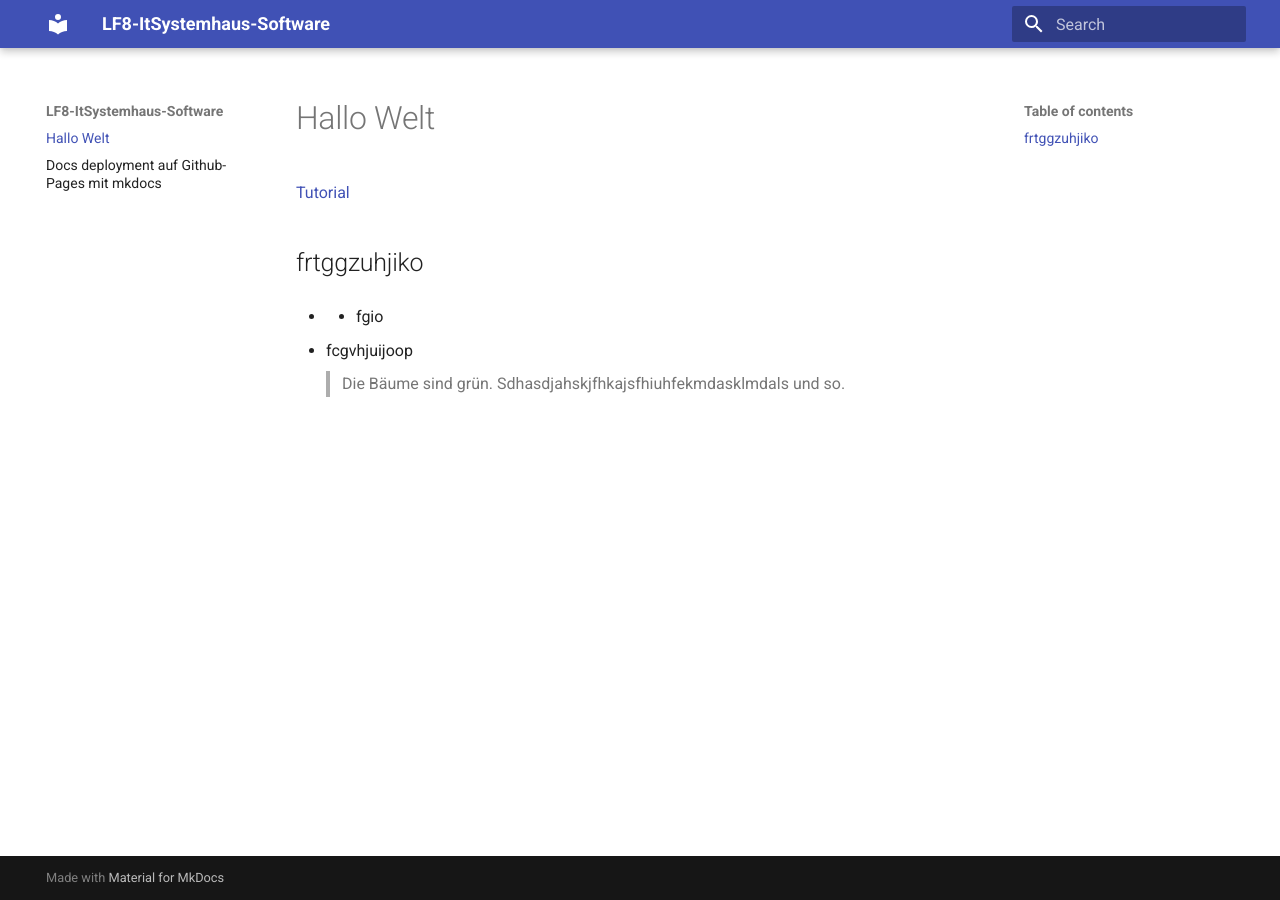
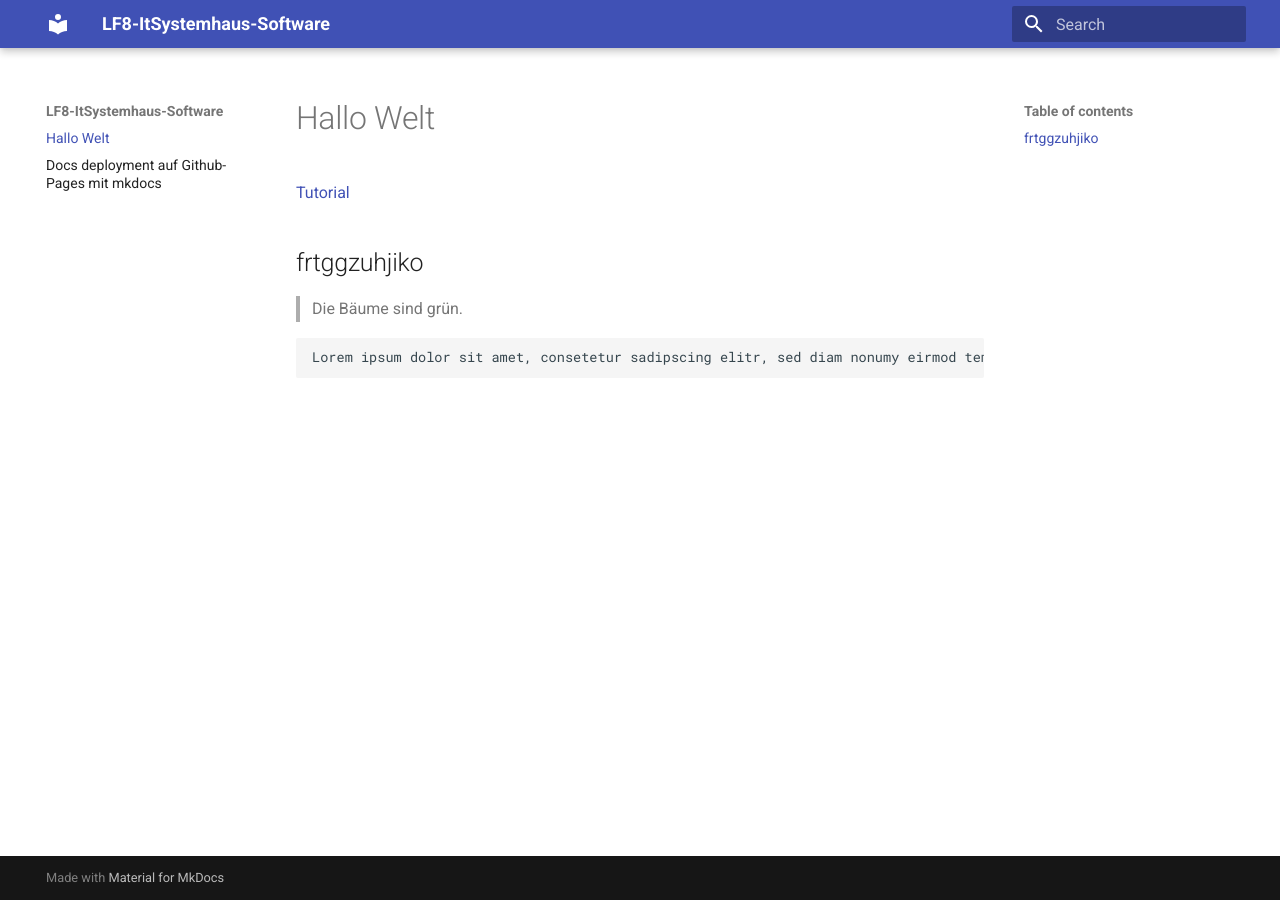
Before and after one commit to fabi321/lf8-itsystemhaus-software, an MkDocs documentation site: the page built from docs/index.md, in a window 1280 px wide. Built offline with MkDocs 1.6.1 and Material for MkDocs 9.7.7, drawn with Linux system fonts in a browser that asks for light colours.

Commit message:
lorem ipsum

````diff
--- a/docs/index.md
+++ b/docs/index.md
@@ -4,7 +4,8 @@
 
 ## frtggzuhjiko
 
-* * fgio
-* fcgvhjuijoop
->Die Bäume sind grün.
-Sdhasdjahskjfhkajsfhiuhfekmdasklmdals und so.
+> Die Bäume sind grün.
+
+```
+Lorem ipsum dolor sit amet, consetetur sadipscing elitr, sed diam nonumy eirmod tempor invidunt ut labore et dolore magna aliquyam erat, sed diam voluptua. At vero eos et accusam et justo duo dolores et ea rebum. Stet clita kasd gubergren, no sea takimata sanctus est Lorem ipsum dolor sit amet. Lorem ipsum dolor sit amet, consetetur sadipscing elitr, sed diam nonumy eirmod tempor invidunt ut labore et dolore magna aliquyam erat, sed diam voluptua. At vero eos et accusam et justo duo dolores et ea rebum. Stet clita kasd gubergren, no sea takimata sanctus est Lorem ipsum dolor sit amet.
+```
````
